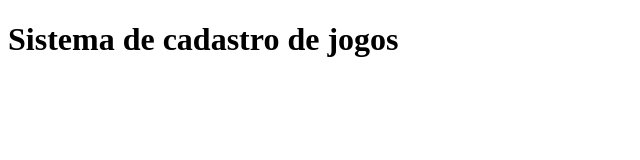
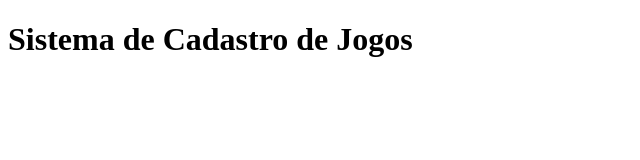
Before and after one commit to am6s/sistema-de-cadastro, a plain HTML site: page index.html in a window 1280 px wide. Shown: the whole page, without its empty margins (0-640 px from the left). Drawn offline with Linux system fonts and the light colour scheme.

Commit message:
mudando titulo

```diff
--- a/index.html
+++ b/index.html
@@ -7,6 +7,7 @@
     <title>Meus jogos</title>
 </head>
 <body>
-    <h1>Sistema de cadastro de jogos</h1>
+    <h1>Sistema de Cadastro de Jogos</h1>
+    <script src="app.js"></script>
 </body>
 </html>
```
